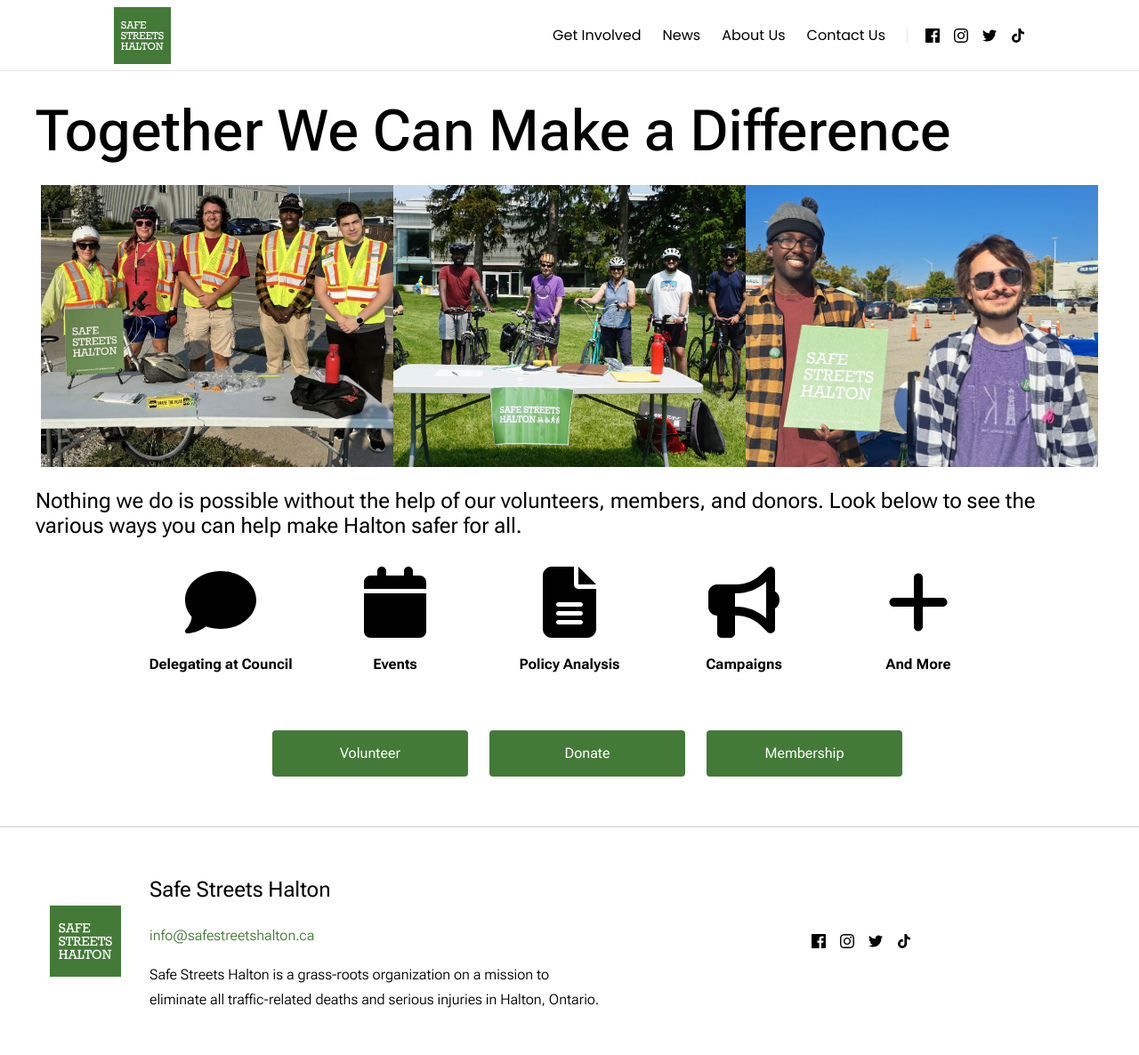
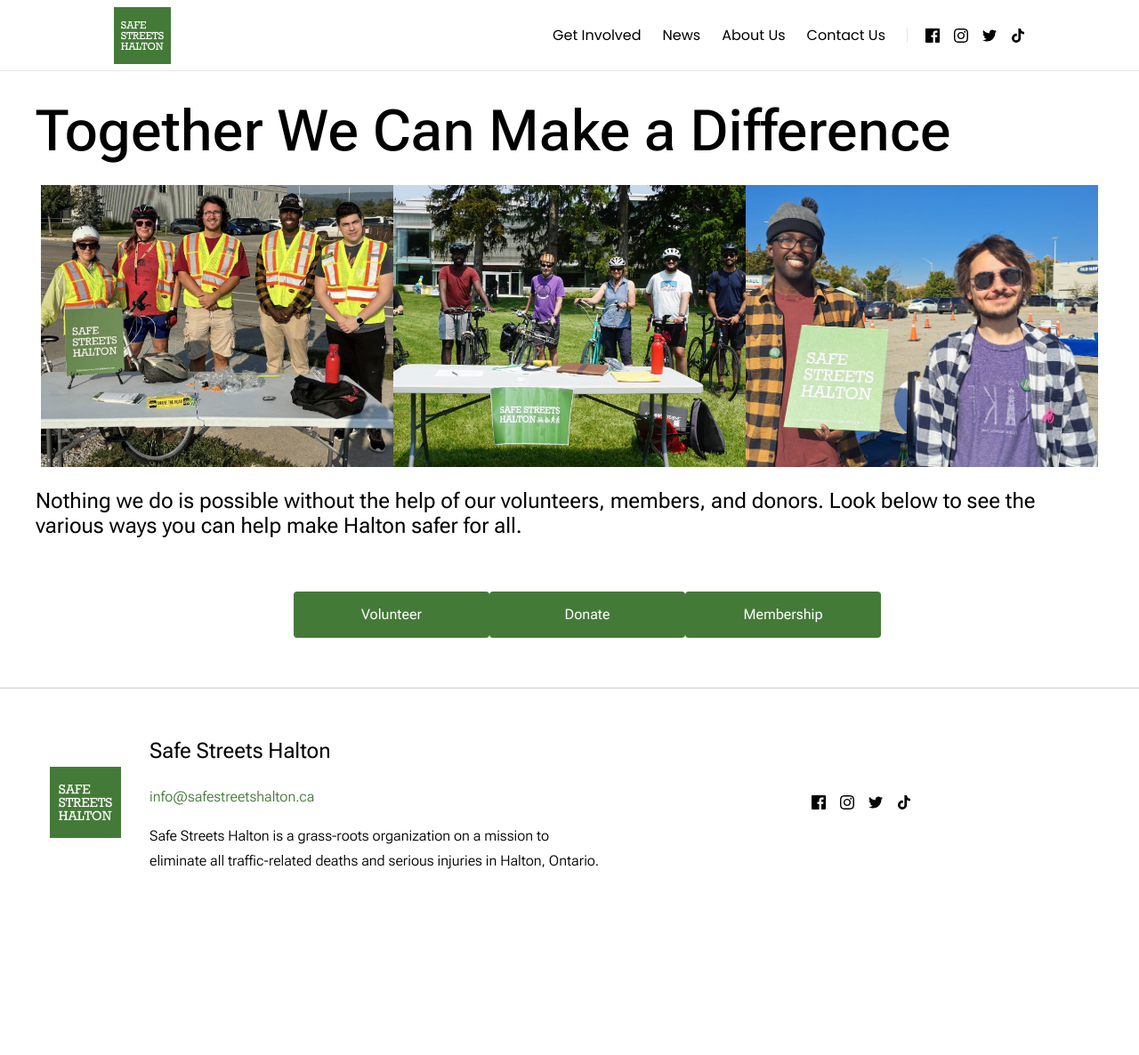
Before and after one commit to Safe-Streets-Halton/safe-streets-halton.github.io, a Jekyll site: the page built from get-involved.html, in a window 1280 px wide. Shown: the whole page at 89% size. Built offline with Jekyll 4.4.1, drawn with Linux system fonts in a browser that asks for light colours; after the commit the page ends 1030 px from its top, so only the background shows below that.

Commit message:
Removed activity icon list

```diff
--- a/_includes/activity-icon-list.html
+++ /dev/null
@@ -1,22 +0,0 @@
-<div class="get-involved-list">
-    <div class="get-involved-item">
-        <img alt="text bubble" src="/assets/commentBubble.svg" />
-        <p><strong> Delegating at Council </strong></p>
-    </div>
-    <div class="get-involved-item">
-        <img alt="calendar icon" src="/assets/calendar.svg" />
-        <p><strong> Events </strong></p>
-    </div>
-    <div class="get-involved-item">
-        <img alt="calendar icon" src="/assets/file-lines.svg" />
-        <p><strong> Policy Analysis </strong></p>
-    </div>
-    <div class="get-involved-item">
-        <img alt="calendar icon" src="/assets/bullhorn.svg" />
-        <p><strong> Campaigns </strong></p>
-    </div>
-    <div class="get-involved-item">
-        <img alt="calendar icon" src="/assets/plus.svg" />
-        <p><strong> And More </strong></p>
-    </div>
-</div>
--- a/get-involved.html
+++ b/get-involved.html
@@ -19,11 +19,10 @@ redirect_from:
             Nothing we do is possible without the help of our volunteers, members, and donors. Look
             below to see the various ways you can help make Halton safer for all.
         </p>
-        {%- include activity-icon-list.html -%}
     </section>
     <section>
         <nav class="flex flex-row justify-center">
-            <ul class="justify-center content-center preflight max-w-3xl flex flex-row flex-wrap gap-6 list-none" role="navigation">
+            <ul class="justify-center content-center preflight max-w-3xl flex flex-row flex-wrap gap- list-none" role="navigation">
                 <li><a class="text-white block rounded-sm bg-colorPrimary py-3 px-6 min-w-55 text-center font-normal" href="/get-involved/volunteer">Volunteer</a></li>
                 <li><a class="text-white block rounded-sm bg-colorPrimary py-3 px-6 min-w-55 text-center font-normal" href="/get-involved/donate">Donate</a></li>
                 <li><a class="text-white block rounded-sm bg-colorPrimary py-3 px-6 min-w-55 text-center font-normal" href="/get-involved/membership">Membership</a></li>
```
